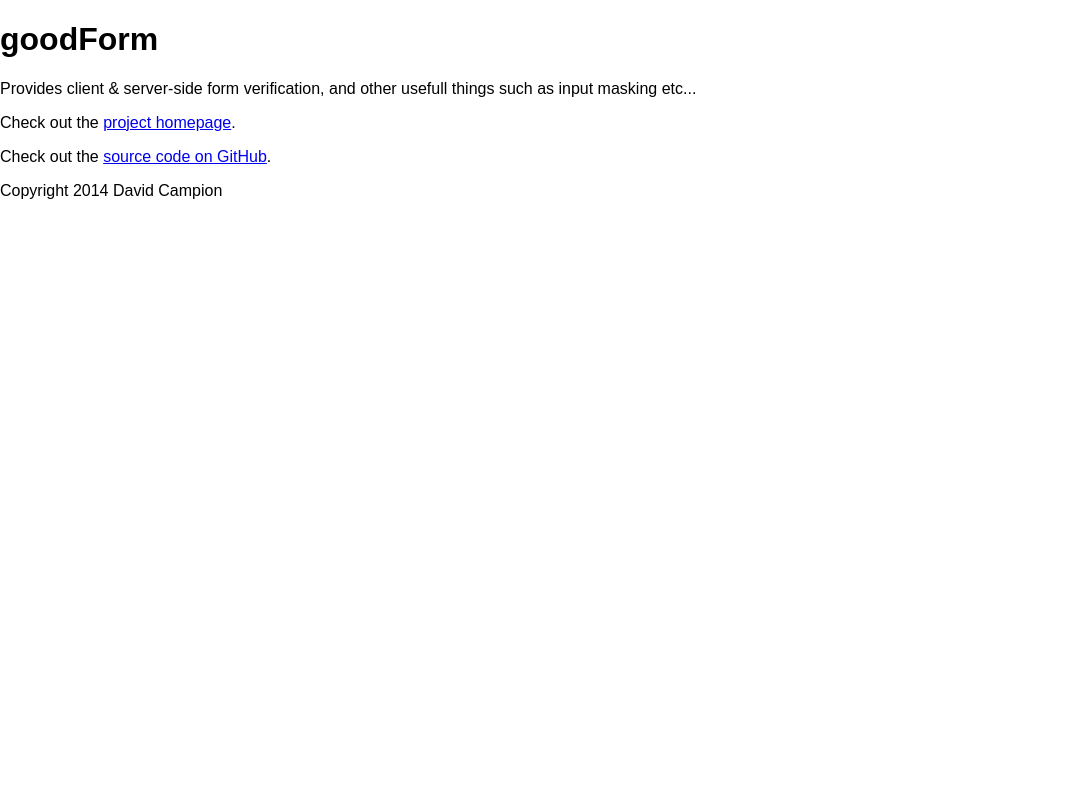
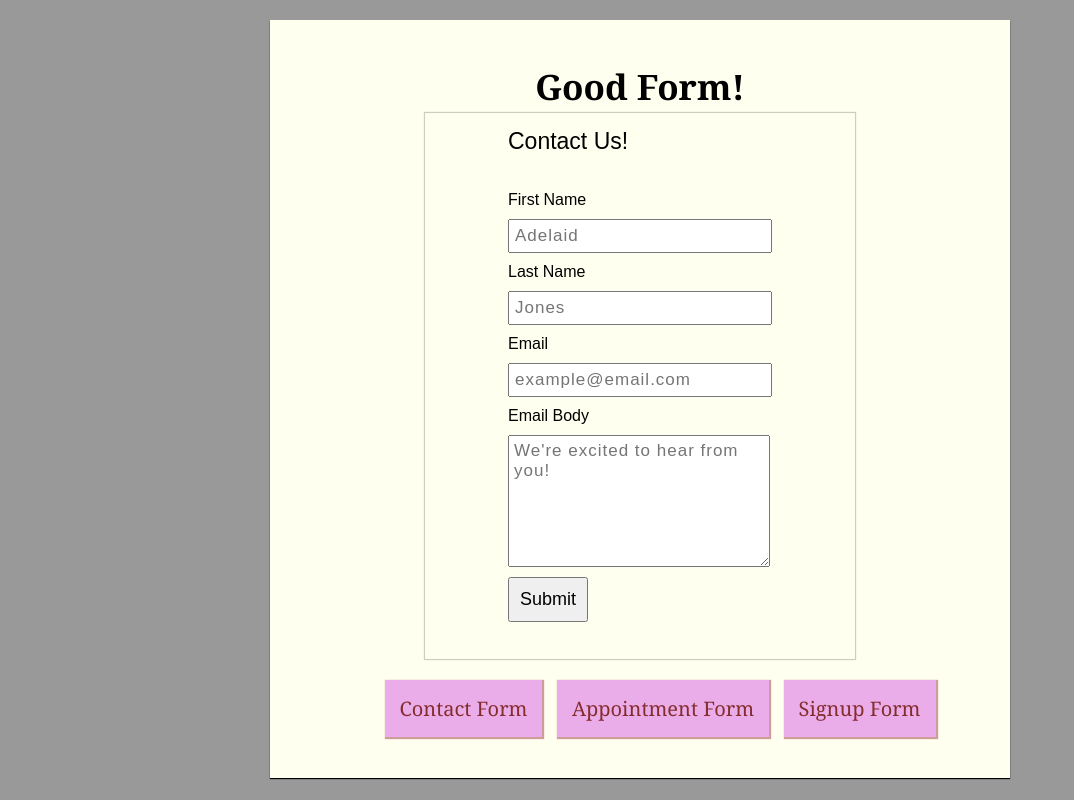
Before and after one commit to dpchamps/goodForm, a website: page index.html in a window 1280 px wide. Shown: the whole page, without its empty margins (0-1074 px from the left). Drawn offline with Linux system fonts and the light colour scheme.

Commit message:
Test form set up.

```diff
--- /dev/null
+++ b/goodForm.css
@@ -0,0 +1,63 @@
+.form-field-outer{
+    max-width: 400px;
+    width: 100%;
+    margin: 0 auto;
+    -webkit-box-shadow: 0px 0px 1px 1px rgba(0,0,0,0.2);
+    -moz-box-shadow: 0px 0px 1px 1px rgba(0,0,0,0.2);
+    box-shadow: 0px 0px 1px 1px rgba(0,0,0,0.2);
+    padding: 15px;
+}
+.form-field-inner{
+    width: 100%;
+    margin: 0 auto;
+}
+ol {
+    list-style: none;
+    margin: 0;
+    padding: 0;
+
+}
+fieldset{
+    text-align: left;
+    border: none;
+    width: 0;
+    display:inline;
+}
+legend{
+    padding-bottom: 20px;
+    font-size: 23px;
+}
+label{
+    display:inline-block;
+    vertical-align: top;
+    margin: 10px 0;
+}
+input{
+
+}
+textarea, input{
+    width: 250px;
+    padding: 5px;
+    letter-spacing:1px;
+    font-size: 17px;
+}
+
+label{
+    width: 170px;
+}
+
+button[type=submit]{
+
+}
+
+.centerButton{
+    text-align: center;
+}
+.rightButton{
+    text-align: right;
+}
+button#submit{
+    padding: 10px;
+    font-size: 18px;
+    margin: 10px 0px;
+}
--- a/index.html
+++ b/index.html
@@ -3,12 +3,97 @@
   <head>
     <title>goodForm | Provides client & server-side form verification, and other usefull things such as input masking etc... </title>
     <link rel="stylesheet" href="./demo/assets/normalize.css">
+      <link rel="stylesheet" href="goodForm.css"/>
+      <style>
+          body {
+              margin: 0;
+              background: rgba(0,0,0,0.4);
+          }
+          .container{
+              max-width: 740px;
+              width:100%;
+              text-align: center;
+              position: relative;
+              margin: 20px auto;
+              background: #fffff0;
+              -webkit-box-shadow: 0 1px 1px 0 #000;
+              -moz-box-shadow: 0 1px 1px 0 #000;
+              box-shadow: 0 1px 1px 0 #000;
+              padding-top: 20px;
+              padding-bottom: 20px;
+          }
+          .row{
+              min-height: 50px;
+              width:100%;
+          }
+          h1,h2, a{
+              font-family:"Bookman", Georgia, "Times New Roman", serif;
+          }
+          h1{
+              font-size: 35px;
+          }
+          h2{
+              font-size: 28px;
+          }
+          ul{
+              list-style: none;
+          }
+          ul li{
+              background-color: #EAADEA;
+              padding: 15px;
+              display: inline-block;
+              -webkit-box-shadow: 1px 1px 1px 1px rgba(183, 117,117, 0.7);
+              -moz-box-shadow: 1px 1px 1px 1px rgba(183, 117,117, 0.7);
+              box-shadow: 1px 1px 1px 1px rgba(183, 117,117, 0.7);
+              margin:5px;
+          }
+          a{
+              font-size: 20px;
+              text-decoration: none;
+              color: #842D2D;
+
+          }
+          a:hover, a:active{
+              text-decoration: none;
+              color:inherit;
+          }
+
+      </style>
   </head>
   <body>
-    <h1>goodForm</h1>
-    <p>Provides client & server-side form verification, and other usefull things such as input masking etc... </p>
-    <p>Check out the <a href="http://gasolinewaltz.github.io/goodForm/demo/index.html">project homepage</a>.</p>
-    <p>Check out the <a href="https://github.com/gasolinewaltz/goodForm">source code on GitHub</a>.</p>
-    <p>Copyright 2014 David Campion</p>
+    <div class="container">
+        <div class="row">
+            <h1>Good Form!</h1>
+        </div>
+        <div class="row">
+            <div class="form-field-outer">
+                <div class="form-field-inner">
+
+                    <form action="demo/server/server.js">
+                        <fieldset>
+                            <legend>Contact Us!</legend>
+                                <ol>
+                                    <li><label for="first">First Name</label><input id="first" type="text" placeholder="Adelaid" required="true"/></li>
+                                    <li><label for="last">Last Name</label><input id="last" type="text" placeholder="Jones" required="true"/></li>
+                                    <li><label for="email">Email</label><input id="email" type="text" placeholder="example@email.com" required="true"/></li>
+                                    <li><label for="text-body">Email Body</label><textarea name="body" id="text-body" cols="30" rows="6" placeholder="We're excited to hear from you!" required="true"></textarea></li>
+                                    <li ><button id="submit" class="centerButton" type="submit">Submit</button></li>
+                                </ol>
+                        </fieldset>
+                    </form>
+                </div><!--/ff-inner -->
+            </div><!-- /dd-outer -->
+        </div>
+        <div class="row">
+            <ul>
+                <li><a href="#contact">Contact Form</a></li>
+                <li><a href="#appointment">Appointment Form</a></li>
+                <li><a href="#signup">Signup Form</a></li>
+            </ul>
+
+        </div>
+
+
+    </div>
   </body>
 </html>
--- a/package.json
+++ b/package.json
@@ -18,6 +18,8 @@
     "grunt-contrib-uglify": "~0.2.4",
     "grunt": "~0.4.1",
     "grunt-contrib-watch": "~0.5.3",
-    "grunt-contrib-qunit": "~0.3.0"
+    "grunt-contrib-qunit": "~0.3.0",
+    "grunt-express": "~1.0.0-beta2",
+    "grunt-open": "~0.2.1"
   }
 }
```
Also changed, not shown: Gruntfile.js (+46 -4 lines), demo/forms/contact.html (added, +11 -0 lines), src/main.js (+49 -9 lines).
